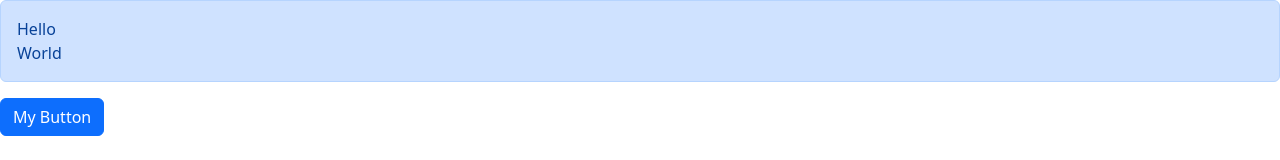
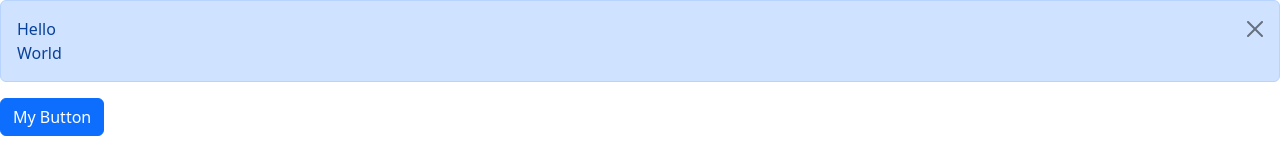
Before and after one commit to haleighspurlock/react-typescript, a React (Vite) app: page / in a window 1280 px wide. Both pictures are taken after a click on the button "My Button". Shown: the top 160 px of the page. Built offline with nearby package versions, Linux system fonts and the light colour scheme.

Commit message:
showing and hiding alert

```diff
--- a/src/App.tsx
+++ b/src/App.tsx
@@ -1,14 +1,16 @@
+import { useState } from "react";
 import Alert from "./components/Alert";
 import Button from "./components/Button";
 
 function App() {
+  const [alertVistable, setAlertVisibility] =useState(false);
 
   return (
     <div>
-      <Alert>
+      { alertVistable && <Alert onClose={() => setAlertVisibility(false)}>
         Hello <div>World</div>
-      </Alert>
-      <Button onClick={() => console.log('clicked')}>My Button</Button>
+      </Alert>}
+      <Button onClick={() => setAlertVisibility(true)}>My Button</Button>
     </div>
   );
 }
--- a/src/components/Alert.tsx
+++ b/src/components/Alert.tsx
@@ -2,10 +2,14 @@
 
 interface Props {
     children: ReactNode;
+    onClose: () => void;
 }
-const Alert = ({children}: Props) => {
+const Alert = ({children, onClose}: Props) => {
   return (
-  <div className="alert alert-primary">{children}</div>
+  <div className="alert alert-primary alert-dismissible">
+    {children}
+    <button type="button" className="btn-close" onClick={onClose} data-bs-dismiss="alert"></button>
+    </div>
   )
 };
 
```
